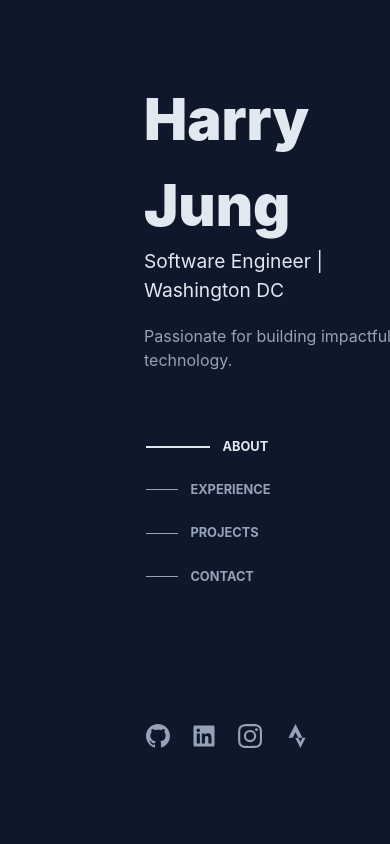
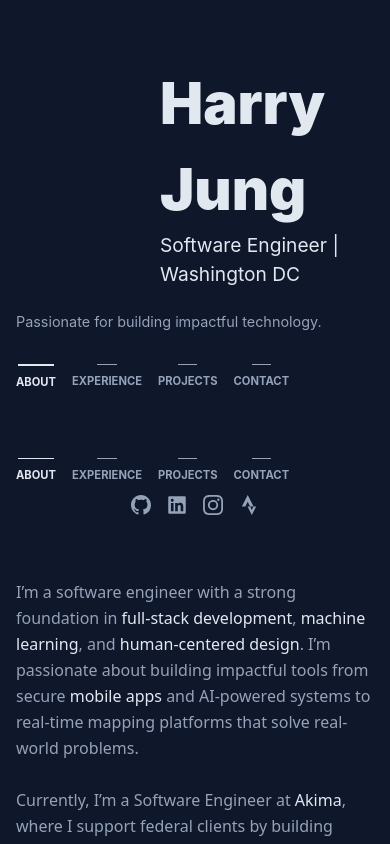
Before and after one commit to harryjng/personalWebsite, a React (Create React App) app: page / in a window 390 px wide. Shown: the top 844 px of the page. Built offline with nearby package versions, Linux system fonts and the light colour scheme.

Commit message:
fixing mobile friendly

```diff
--- a/src/App.css
+++ b/src/App.css
@@ -45,6 +45,46 @@ background-color: rgb(15 23 42);
   scroll-behavior: auto; /* Remove smooth scrolling for instant response */
   scrollbar-width: thin;
   scrollbar-color: rgba(255, 255, 255, 0.3) transparent;
+}
+
+/* Mobile responsive styles */
+@media (max-width: 768px) {
+  .split-layout {
+    flex-direction: column;
+    height: auto;
+    overflow: visible;
+  }
+
+  .left-fixed {
+    position: relative;
+    width: 100%;
+    min-width: unset;
+    max-width: unset;
+    height: auto;
+    overflow: visible;
+    cursor: default;
+    padding: 1rem;
+  }
+
+  .left-fixed:active {
+    cursor: default;
+  }
+
+  .right-scrollable {
+    height: auto;
+    overflow-y: visible;
+    padding: 1rem;
+  }
+
+  /* Hide spotlight effect on mobile */
+  #spotlight {
+    display: none;
+  }
+
+  /* Hide scroll indicator on mobile */
+  .left-fixed::before {
+    display: none;
+  }
 }
 
 /* Webkit scrollbar styling */
--- a/src/App.js
+++ b/src/App.js
@@ -14,17 +14,20 @@ function App() {
     const left = document.querySelector('.left-fixed');
     const right = document.querySelector('.right-scrollable');
 
-    // Mouse spotlight effect
+    // Check if device is mobile/tablet
+    const isMobile = window.innerWidth <= 768;
+
+    // Mouse spotlight effect (only on desktop)
     const handleMouseMove = (e) => {
+      if (!isMobile && spotlight) {
         const { clientX, clientY } = e;
-      if (spotlight) {
         spotlight.style.background = `radial-gradient(600px at ${clientX}px ${clientY}px, rgba(29, 78, 216, 0.15), transparent 80%)`;
       }
     };
 
-    // High-performance scroll redirection for 1:1 speed matching
+    // High-performance scroll redirection for 1:1 speed matching (only on desktop)
     const redirectScroll = (e) => {
-      if (right) {
+      if (!isMobile && right) {
         e.preventDefault();
         e.stopPropagation();
 
@@ -38,7 +41,8 @@ function App() {
       }
     };
 
-    // Add event listeners
+    // Add event listeners only on desktop
+    if (!isMobile) {
       window.addEventListener('mousemove', handleMouseMove);
 
       if (left && right) {
@@ -48,12 +52,15 @@ function App() {
           capture: false
         });
       }
+    }
 
     // Cleanup
     return () => {
+      if (!isMobile) {
         window.removeEventListener('mousemove', handleMouseMove);
         if (left) {
           left.removeEventListener('wheel', redirectScroll);
+        }
       }
     };
   }, []);
--- a/src/components/About.css
+++ b/src/components/About.css
@@ -24,3 +24,20 @@ margin-bottom: 1rem;
 
 color: #5eead4;
 }
+
+@media (max-width: 768px) {
+  .about-section {
+    margin-top: 2rem;
+    margin-right: 0;
+    margin-bottom: 2rem;
+    font-size: 0.95rem;
+  }
+}
+
+@media (max-width: 480px) {
+  .about-section {
+    margin-top: 1.5rem;
+    font-size: 0.9rem;
+    margin-bottom: 1.5rem;
+  }
+}
--- a/src/components/Contact.css
+++ b/src/components/Contact.css
@@ -4,3 +4,17 @@
   color: #f2f4f8;
   font-weight: bolder;
 }
+
+@media (max-width: 768px) {
+  .contact-container {
+    padding: 2rem 0;
+    height: auto;
+    min-height: 50vh;
+  }
+}
+
+@media (max-width: 480px) {
+  .contact-container {
+    padding: 1.5rem 0;
+  }
+}
--- a/src/components/Experience.css
+++ b/src/components/Experience.css
@@ -48,3 +48,52 @@
   /* color: #4DB6AC; */
 color: #5eead4;
 }
+
+@media (max-width: 768px) {
+  .section {
+    flex-direction: column;
+    margin-right: 0;
+    padding-top: 2rem;
+    margin-top: 2rem;
+    align-items: flex-start;
+  }
+
+  .info {
+    margin-left: 0;
+    margin-top: 0.5rem;
+  }
+
+  .date {
+    white-space: normal;
+    margin-bottom: 0.5rem;
+  }
+
+  .role {
+    font-size: 15px;
+    margin-bottom: 0.5rem;
+  }
+
+  .description {
+    font-size: 13px;
+    line-height: 1.3;
+  }
+}
+
+@media (max-width: 480px) {
+  .section {
+    padding-top: 1.5rem;
+    margin-top: 1.5rem;
+  }
+
+  .role {
+    font-size: 14px;
+  }
+
+  .description {
+    font-size: 12px;
+  }
+
+  .date {
+    font-size: 0.7rem;
+  }
+}
--- a/src/components/Experience.js
+++ b/src/components/Experience.js
@@ -48,7 +48,7 @@ export default function Experience() {
             </h3>
 
             {/* Description */}
-            <p className="mt-2 text-sm leading-normal text-slate-400 text-base leading-relaxed font-sans antialiased font-medium">
+            <p className="mt-2 text-[0.6rem] leading-normal text-slate-400 text-base leading-relaxed font-sans antialiased font-medium">
               Deployed an AI-driven research platform for the Department of Defense Information Analysis Center, cutting workflow time by 97% (from 30 minutes to 1 minute). Integrated AI/ML automation for document processing and advanced search to accelerate decision-making. Delivered the project in an Agile Scrum environment, leading sprints, backlog prioritization, and stakeholder demos.           </p>
 
             {/* Skills */}
--- a/src/components/Hero.css
+++ b/src/components/Hero.css
@@ -45,8 +45,44 @@
   color: #134e4a; /* text-teal-900 */
 }
 
-@media (max-width: 640px) {
+@media (max-width: 768px) {
   .hero-section {
-    padding-bottom: 4rem;
+    padding-top: 2rem;
+    padding-bottom: 2rem;
+    min-height: auto;
+  }
+
+  .Name {
+    font-size: 2.5rem;
+    margin-left: 0;
+    margin-top: 1rem;
+  }
+
+  .hero-tagline {
+    font-size: 1.1rem;
+    margin-top: -2rem;
+    margin-left: 0;
+  }
+
+  .hero-description {
+    margin-left: 0;
+    margin-top: 0.5rem;
+    max-width: 100%;
+    font-size: 0.95rem;
   }
 }
+
+@media (max-width: 480px) {
+  .Name {
+    font-size: 2rem;
+  }
+
+  .hero-tagline {
+    font-size: 1rem;
+    margin-top: -1.5rem;
+  }
+
+  .hero-description {
+    font-size: 0.9rem;
+  }
+}
--- a/src/components/Navbar.css
+++ b/src/components/Navbar.css
@@ -86,8 +86,65 @@
 /* --- END COLOR CHANGES --- */
 /* ========================================================= */
 
-@media (max-width: 640px) {
-  .hero-section {
-    padding-bottom: 4rem;
+@media (max-width: 768px) {
+  .Navbar {
+    margin-left: 0;
+    padding-left: 0;
+    padding-right: 0;
+    margin-top: 0;
+  }
+
+  .nav-links {
+    margin-top: 2rem;
+    flex-direction: row;
+    flex-wrap: wrap;
+    gap: 1.5rem;
+    justify-content: center;
+  }
+
+  .nav-links li {
+    flex-direction: column;
+    text-align: center;
+  }
+
+  .nav-links li a {
+    margin-left: 0;
+    margin-top: 0.3rem;
+    font-size: 0.75rem;
+  }
+
+  .nav-links li::before {
+    width: 1.5rem;
+    align-self: center;
+  }
+
+  .nav-links li:hover::before {
+    width: 2.5rem;
+  }
+
+  .nav-links li.active::before {
+    width: 2.8rem;
   }
 }
+
+@media (max-width: 480px) {
+  .nav-links {
+    gap: 1rem;
+  }
+
+  .nav-links li a {
+    font-size: 0.7rem;
+  }
+
+  .nav-links li::before {
+    width: 1.2rem;
+  }
+
+  .nav-links li:hover::before {
+    width: 2rem;
+  }
+
+  .nav-links li.active::before {
+    width: 2.2rem;
+  }
+}
--- a/src/components/Platforms.css
+++ b/src/components/Platforms.css
@@ -22,3 +22,28 @@
 .platform-icon:hover {
   color: #ffffff; /* white on hover */
 }
+
+@media (max-width: 768px) {
+  .platforms-container {
+    position: relative;
+    bottom: auto;
+    left: auto;
+    margin-left: 0;
+    margin-bottom: 1rem;
+    margin-top: 1rem;
+    justify-content: center;
+  }
+}
+
+@media (max-width: 480px) {
+  .platforms-container {
+    gap: 1rem;
+    margin-top: 0.5rem;
+    margin-bottom: 0.5rem;
+  }
+
+  .platform-icon {
+    width: 20px;
+    height: 20px;
+  }
+}
--- a/src/components/Project.css
+++ b/src/components/Project.css
@@ -5,3 +5,17 @@
   font-weight: bolder;
 
 }
+
+@media (max-width: 768px) {
+  .project-container {
+    padding: 2rem 0;
+    height: auto;
+    min-height: 50vh;
+  }
+}
+
+@media (max-width: 480px) {
+  .project-container {
+    padding: 1.5rem 0;
+  }
+}
```
Also changed, not shown: src/components/Timeline.css (+69 -3 lines). Lines whose indentation alone changed are shown as unchanged.
